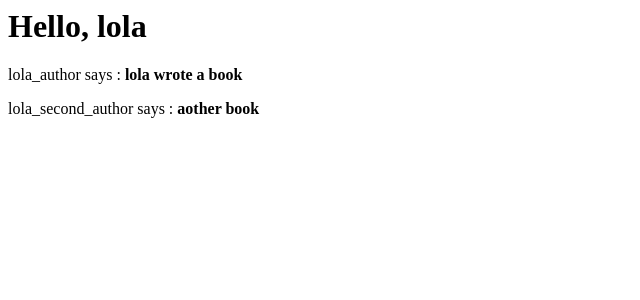
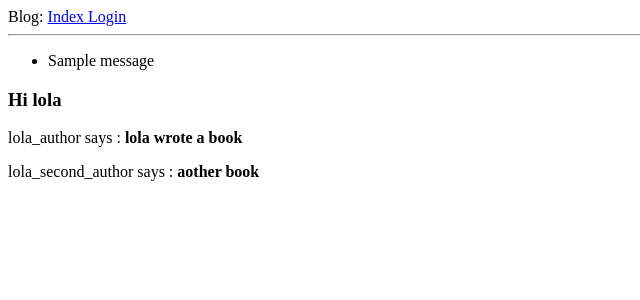
Before and after one commit to mayurnewase/Flask-Blog, a Flask app: page / in a window 1280 px wide. Shown: the top 300 px of the page, without its empty margins (0-640 px from the left). Run offline with Flask 2, Linux system fonts and the light colour scheme; one stand-in notice (Sample message) is shown.

Commit message:
Added login support with forms.py

```diff
--- a/app/__init__.py
+++ b/app/__init__.py
@@ -1,5 +1,7 @@
 from flask import Flask
+from config import Config
 
 app_instance = Flask(__name__)
+app_instance.config.from_object(Config)
 
 from app import routes
--- a/app/routes.py
+++ b/app/routes.py
@@ -1,5 +1,6 @@
 from app import app_instance as api
-from flask import render_template
+from flask import render_template, flash, redirect, url_for
+from app.forms import LoginForm
 
 @api.route("/")
 @api.route("/index")
@@ -11,5 +12,15 @@ def index():
 	{"author" : {"name" : "lola_second_author"}, "body" : "aother book"}
 	]
 
+	return render_template("index.html", title = "Home", user = user, posts = posts)
 
-	return render_template("index.html", title = "Home", user = user, posts = posts)
+
+
+@api.route("/login", methods = ["POST", "GET"])
+def login():
+	form = LoginForm()
+	if form.validate_on_submit():		#fails if user do get request to login page like without clicking submit / or any validation on field fails
+		flash("Login success by user {}, remember {}".format(form.name.data, form.remember.data))
+		return redirect(url_for("index"))
+
+	return render_template("/login.html", title = "sign in form", form = form)		#login failed -> try again
--- a/app/templates/base.html
+++ b/app/templates/base.html
@@ -11,7 +11,25 @@
 
 	<body>
 
-		<h1>Hello, {{ user.name }} </h1>
+		<div>
+			Blog:
+			<a href="{{ url_for('index') }}">Index </a>
+			<a href="{{ url_for('login') }}">Login </a>
+		</div>
+
+
+		<hr>
+		{% with messages = get_flashed_messages() %}
+		{% if messages %}
+		<ul>
+			{% for message in messages %}
+			<li>{{ message }}</li>
+			{% endfor %}
+		</ul>
+		{% endif %}
+		{% endwith %}
+
+
 		{% block base_content %} {% endblock %}
 
 	</body>
--- a/app/templates/index.html
+++ b/app/templates/index.html
@@ -1,14 +1,9 @@
 {% extends "base.html" %}
 {% block base_content %}
 
-<html>
+	<h3>Hi {{ user.name }}</h3>
+	{% for post in posts %}
+	<div><p> {{ post.author.name }} says : <b> {{ post.body }} </b></p></div>
+	{% endfor %}
 
-	<body>
-		{% for post in posts %}
-		<div><p> {{ post.author.name }} says : <b> {{ post.body }} </b></p></div>
-		{% endfor %}
-
-	</body>
-	{% endblock %}
-
-</html>
+{% endblock %}
```
